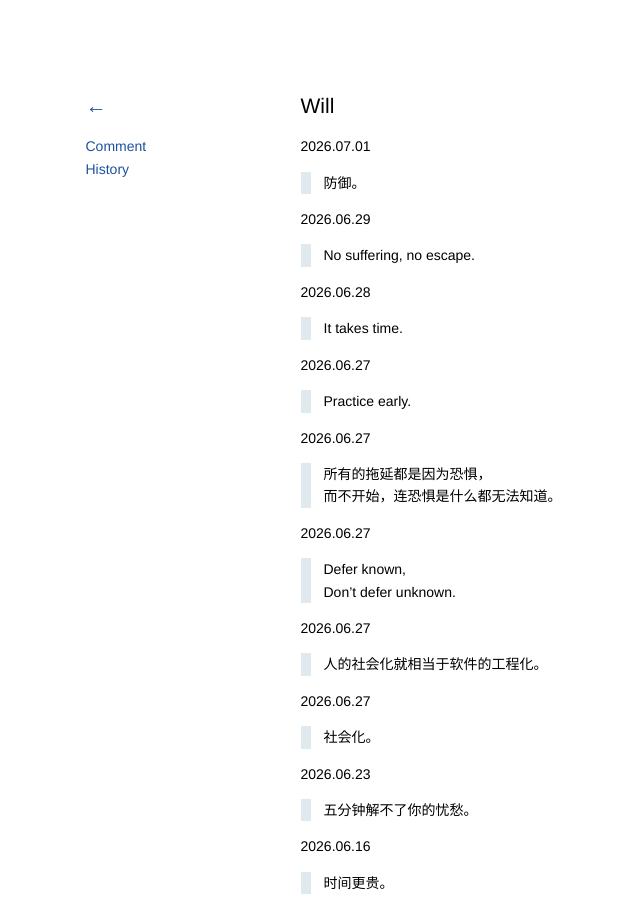
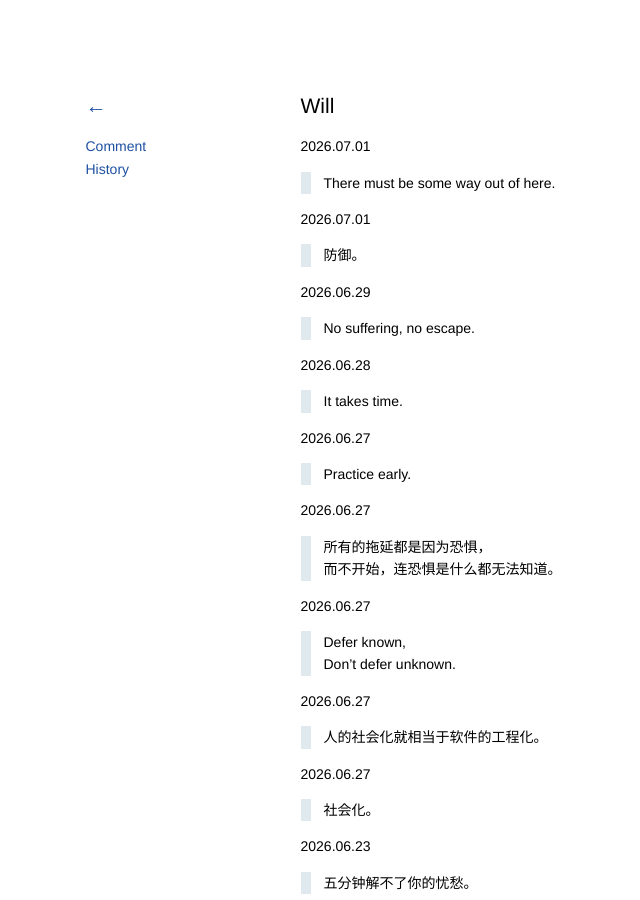
Before and after one commit to kidlj/awei, a Jekyll site: the page built from _wiki/will.md, in a window 1280 px wide and 900 px high. Shown: the whole window, without its empty margins (47-687 px from the left). Built offline with Jekyll 4.4.1, drawn with Linux system fonts in a browser that asks for light colours.

Commit message:
update will

```diff
--- a/_wiki/will.md
+++ b/_wiki/will.md
@@ -1,6 +1,10 @@
 ---
 title: Will
 ---
+
+2026.07.01
+
+> There must be some way out of here.
 
 2026.07.01
 
```
